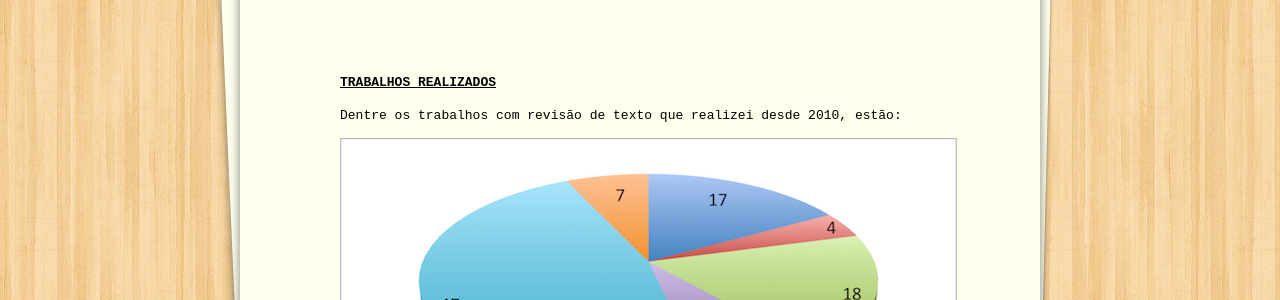
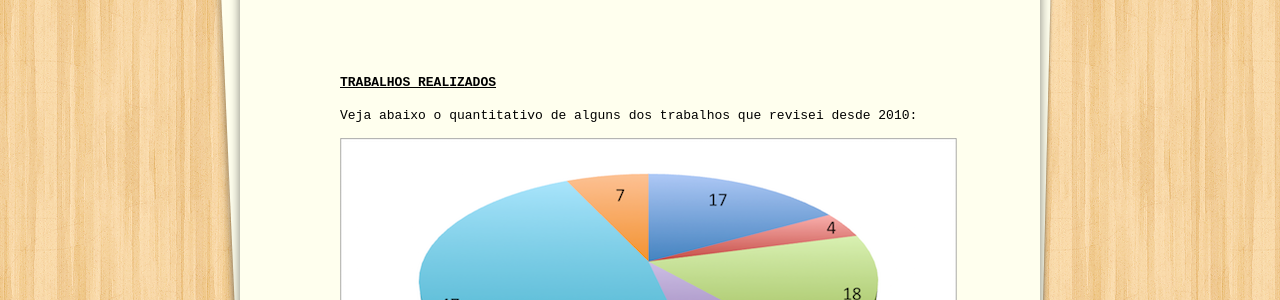
Before and after one commit to raqueldiniz/site, a Jekyll site: the page built from trabalhos-realizados.md, in a window 1280 px wide. Shown: the part 320-620 px from the top of the page. Built offline with Jekyll 4.4.1, drawn with Linux system fonts in a browser that asks for light colours.

Commit message:
Update trabalhos-realizados.md

```diff
--- a/trabalhos-realizados.md
+++ b/trabalhos-realizados.md
@@ -4,7 +4,7 @@ title: Trabalhos realizados
 permalink: /trabalhos-realizados/
 ---
 
-Dentre os trabalhos com revisão de texto que realizei desde 2010, estão:
+Veja abaixo o quantitativo de alguns dos trabalhos que revisei desde 2010:
 
 ![trabalhos realizados](/images/trabalhos-realizados4.png)
 
```
